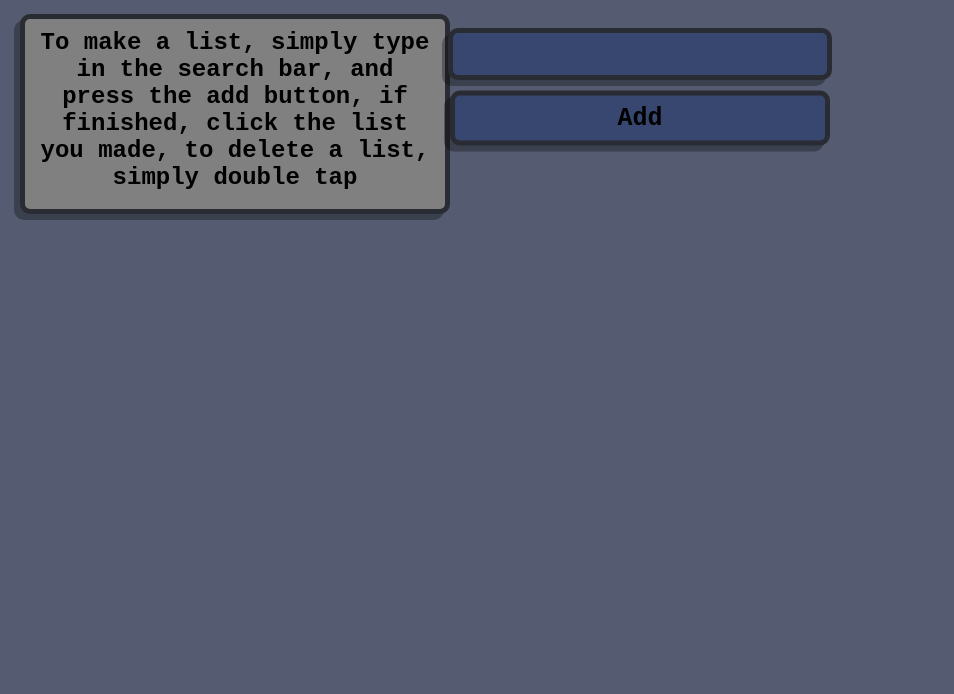
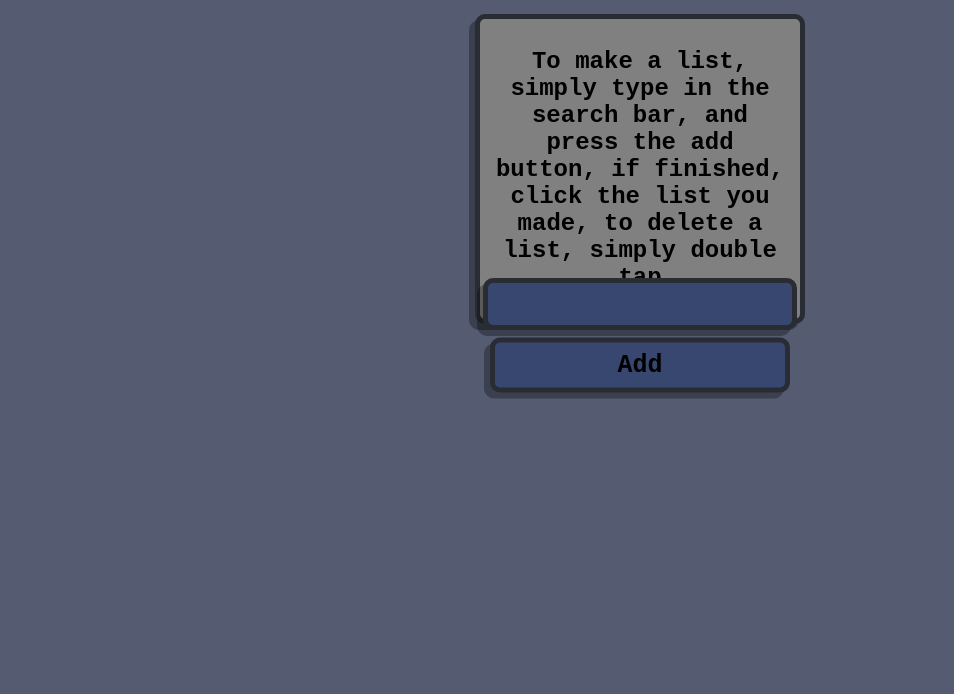
Before and after one commit to jumongers27/jumongers27.github.io, a plain HTML site: page index.html in a window 1280 px wide. Shown: the part 106-800 px from the top of the page, without its empty margins (0-954 px from the left). Drawn offline with Linux system fonts and the light colour scheme.

Commit message:
Update style.css

```diff
--- a/style.css
+++ b/style.css
@@ -126,11 +126,12 @@ html, body {
 
 /* typical phones */
 
-@media (max-width: 1200px), (max-height: 720px) {
+@media screen ,(min-width: 480px) {
 
     #todolist {
         width: 200px;
     }
+
     #guidelines {
         position: relative;
         left: auto;
@@ -163,26 +164,58 @@ html, body {
 
     .to-dos {
         position: relative;
-        top: 250px;
+        top: 350px;
         width: 300px;
-        /* margin-top: 10px; */
     }
 }
 
-/* fuckin' nokia */
+/* ipads */
 
-/* @media only screen and (max-width: 400px), (max-height: 600px) {
+@media only screen and (min-width: 768px)
+{
+
+   #guidelines {
+    position: relative;
+    left: auto;
+
+    display: block;
+    margin-left: auto;
+    margin-right: auto;
+
+    display: flex;
+    justify-content: center;
+    align-items: center;
+
+    width: 300px;
+    height: 280px;
+    margin-bottom: 10px;
+   }
+
+   #inputBox {
+       top: 50%;
+   }
+
+   #addBtn {
+       top: 57%;
+   }
+
+   .to-dos {
+        position: relative;
+        top: 350px;
+        margin-top: 10px;
+   }
+}
+
+/* fuckin nokia */
+
+@media (max-height: 700px), (max-width: 400px)  {
 
     #inputBox {
-        top: 65%;
+        top: 69%;
     }
 
     #addBtn {
-        top: 75%;
+        top: 78%;
     }
 
-    .to-dos {
-        top: 190px;
-        margin-top: 10px;
-    }
-} */
+}
```
